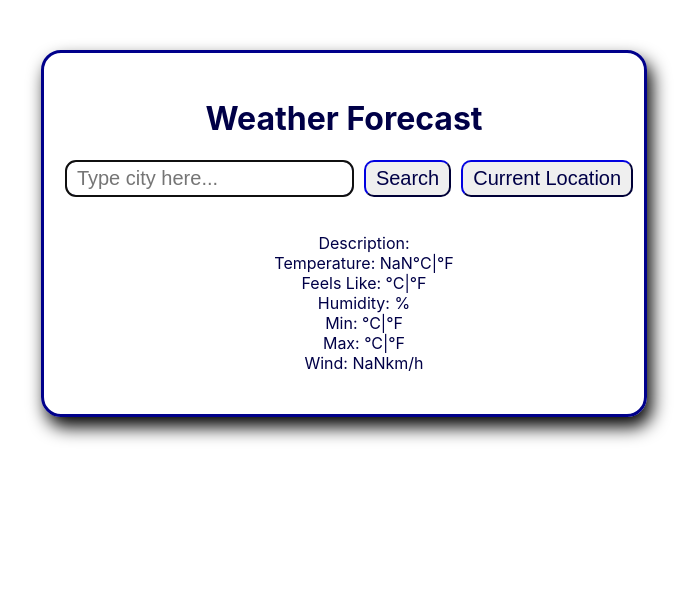
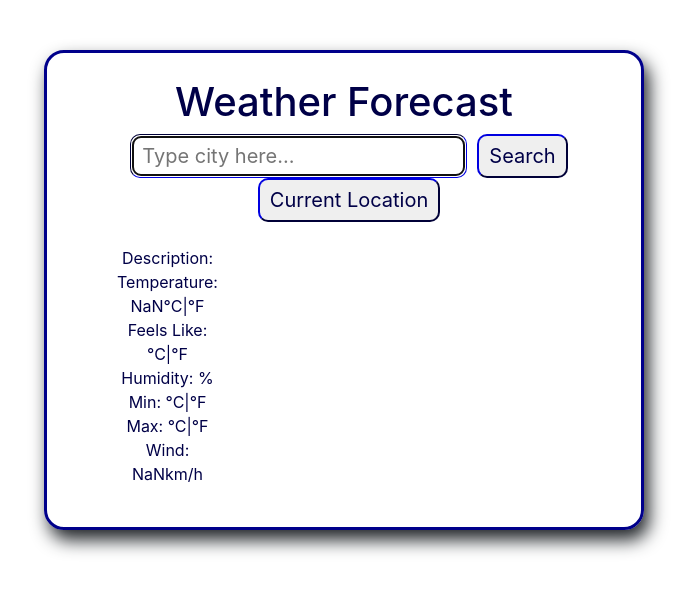
Before and after one commit to saraayala1/ReactWeather, a React (Create React App) app: page / in a window 1280 px wide. Shown: the top 592 px of the page, without its empty margins (296-993 px from the left). Built offline with nearby package versions, Linux system fonts and the light colour scheme.

Commit message:
Added bootstrap

```diff
--- a/package.json
+++ b/package.json
@@ -7,6 +7,7 @@
     "@testing-library/react": "^11.2.1",
     "@testing-library/user-event": "^12.2.2",
     "axios": "^0.21.0",
+    "bootstrap": "^4.5.3",
     "react": "^17.0.1",
     "react-dom": "^17.0.1",
     "react-scripts": "4.0.0",
--- a/src/Weather.js
+++ b/src/Weather.js
@@ -1,5 +1,6 @@
 import React, {useState} from "react";
 import axios from "axios";
+import 'bootstrap/dist/css/bootstrap.css';
 import './App.css'
 
 export default function Weather(){
@@ -26,7 +27,7 @@ function handleSubmit(event){
     setCity(event.target.value);
   }
 
-let form=(
+let form= (
         <form onSubmit={handleSubmit}>
            <input type="search"
             className="searchbar"
@@ -40,18 +41,26 @@ let form=(
     return (
 <div>
         {form}
-    <ul>
+  <div className="container">
+    <ul className="rows">
+        <div className="col-3">
           <li>
             <img src={weather.icon} alt={weather.description} />
           </li>
           <li>Description: {weather.description}</li>
+        </div>
+        <div className="col-3">
           <li>Temperature: {Math.round(weather.temperature)}°C|°F</li>
           <li>Feels Like: {weather.feelsLike}°C|°F</li>
           <li>Humidity: {weather.humidity}%</li>
+        </div>
+        <div className="col-3">
           <li>Min: {weather.tempMin}°C|°F</li>
           <li>Max: {weather.tempMax}°C|°F</li>
           <li>Wind: {Math.round(weather.wind)}km/h</li>
+        </div>
     </ul>
+  </div>
 </div>
     );
 }
```
Also changed, not shown: 1 other file (tests, documents, lock files or other folders). Lines whose indentation alone changed are shown as unchanged.
